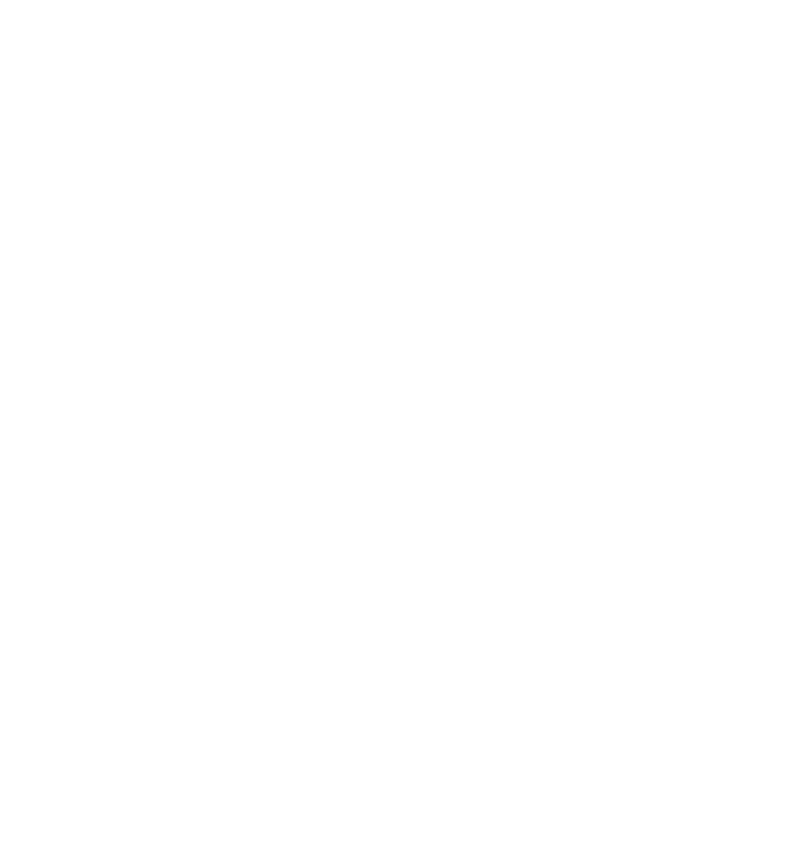
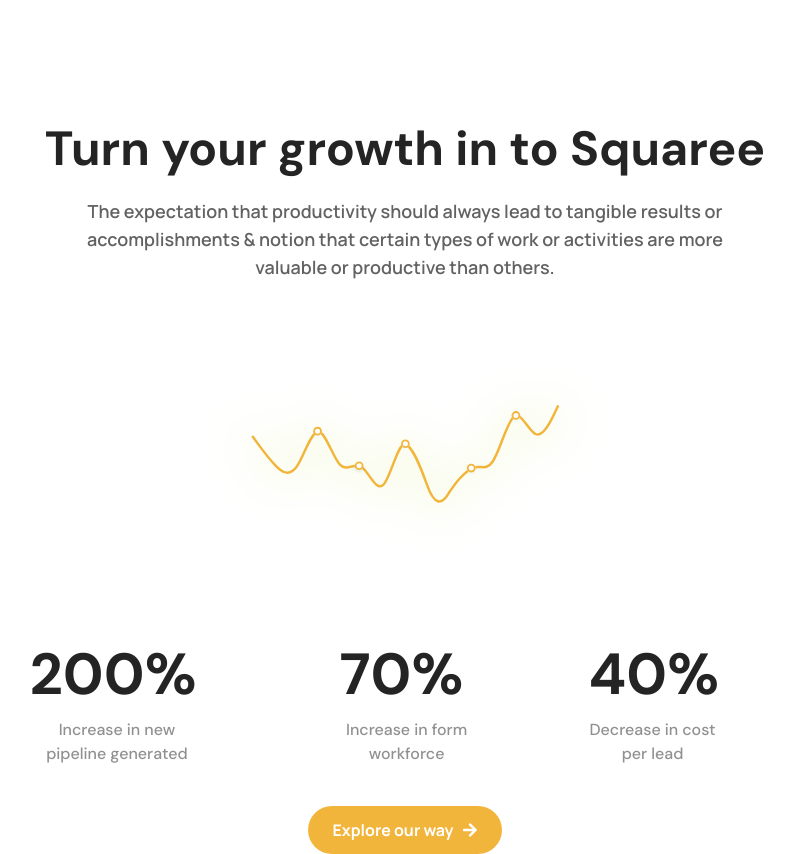
Before and after one commit to 0LrNx/Squaree, a Next.js app: page / in a window 1280 px wide. Shown: the part 1480-2334 px from the top of the page, without its empty margins (235-1029 px from the left). Before the commit the page ends 1477 px from the top, so only its background shows below. Built offline with nearby package versions, Linux system fonts and the light colour scheme.

Commit message:
feat: Growth section

```diff
--- a/app/page.tsx
+++ b/app/page.tsx
@@ -1,7 +1,8 @@
 import Navbar from "@/app/src/components/Navbar/Navbar";
 import TextHero from "@/app/src/components/Hero/textHero"
 import ImageHero from "@/app/src/components/Hero/imgHero"
-import Parteners from "@/app/src/components/Parteners/parteners"
+import Partners from "@/app/src/components/Partners/partners"
+import Growth from "@/app/src/components/Growth/growth"
 
 export default function Home() {
   return (
@@ -9,7 +10,8 @@
     <Navbar />
     <TextHero />
     <ImageHero />
-    <Parteners />
+    <Partners />
+    <Growth />
   </main>
   )
 }
--- /dev/null
+++ b/app/src/components/Growth/growth.tsx
@@ -0,0 +1,49 @@
+import Image from "next/image";
+import Graph from "@/public/graph.svg";
+import { FaArrowRight } from "react-icons/fa";
+
+
+function Growth() {
+    return (
+        <div className="flex flex-col justify-center items-center pt-32">
+            <h2 className="text-5xl text-dark font-bold font-dmsans">Turn your growth in to Squaree</h2>
+            <p className="text-[#626262] text-lg font-manrope font-semibold w-1/2 text-center pt-6">
+                The expectation that productivity should always lead to tangible results
+                or accomplishments & notion that certain types of work or activities are
+                more valuable or productive than others.
+            </p>
+            <Image
+                className="pt-20 pb-20"
+                src={Graph}
+                alt="Growth"
+                width={400}
+                height={400}
+            />
+            <div className="flex gap-12">
+                <div>
+                    <p className="text-[58px] font-bold font-dmsans text-dark">200%</p>
+                    <p className="w-2/3 text-base text-dark font-medium font-dmsans text-center opacity-50">Increase in new pipeline generated</p>
+                </div>
+
+                <div>
+                    <p className="text-[58px] font-bold font-dmsans text-dark">70%</p>
+                    <p className="w-2/3 text-base text-dark font-medium font-dmsans text-center opacity-50">Increase in form workforce</p>
+                </div>
+
+                <div>
+                    <p className="text-[58px] font-bold font-dmsans text-dark">40%</p>
+                    <p className="w-2/3 text-base text-dark font-medium font-dmsans text-center opacity-50">Decrease in cost per lead</p>
+                </div>
+            </div>
+            <div className="pt-10">
+                <button
+                    className="flex items-center gap-2 font-bold text-white py-3 px-6 rounded-full" style={{ backgroundColor: "#F2B53C" }}>
+                    Explore our way
+                    <FaArrowRight />
+                </button>
+            </div>
+        </div>
+    );
+}
+
+export default Growth;
--- a/app/src/components/Parteners/parteners.tsx
+++ b/app/src/components/Partners/partners.tsx
@@ -4,7 +4,7 @@
 import Fluid from "@/public/featured/Fluid.svg";
 import Hikkeno from "@/public/featured/Hikkeno.svg";
 
-function Parteners() {
+function Partners() {
     return (
         <div className="flex flex-col justify-center items-center text-dark text-xl font-dmsans font-medium pt-32">
             <h2 className="mb-8">We have the fast paced growing companies with us</h2>
@@ -28,4 +28,4 @@
     );
 }
 
-export default Parteners;
+export default Partners;
```
